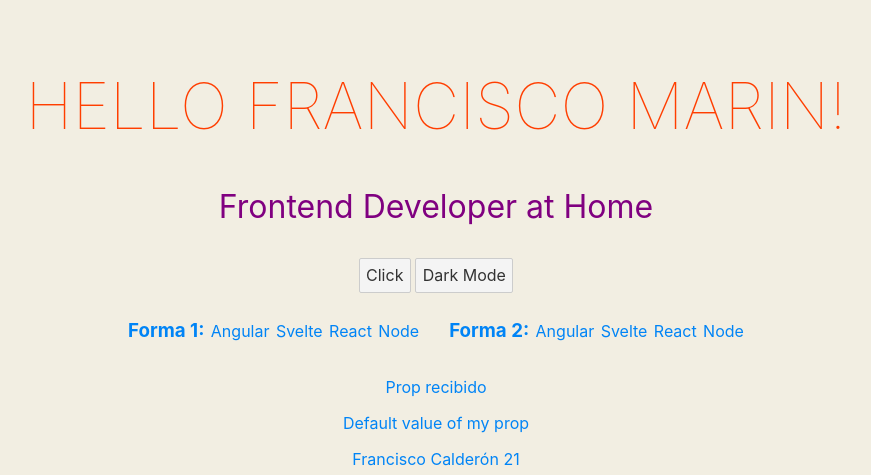
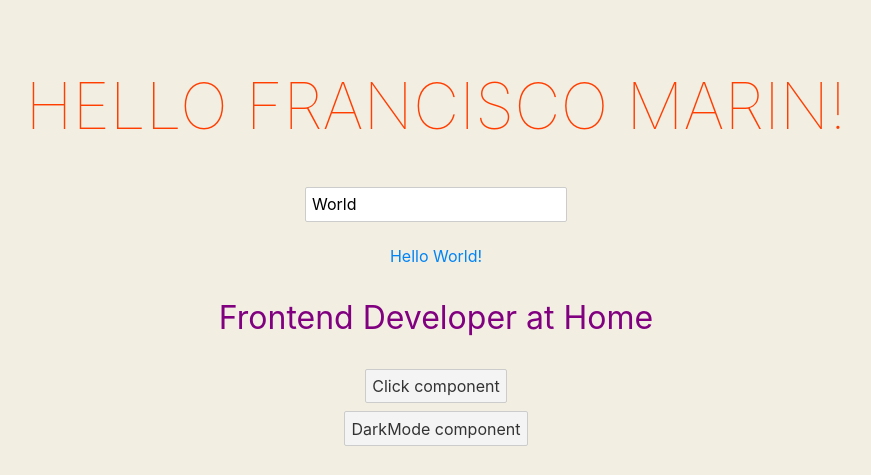
Before and after one commit to franciscomarin98/Svelte-Intro-One, a Svelte app: page / in a window 1280 px wide. Shown: the top 475 px of the page, without its empty margins (204-1075 px from the left). Built offline with nearby package versions, Linux system fonts and the light colour scheme.

Commit message:
Eventos del DOM y Binding

```diff
--- a/src/App.svelte
+++ b/src/App.svelte
@@ -3,6 +3,7 @@
 	import Text from './components/Text.svelte';
 	import Skills from './components/Skills.svelte';
 	import Person from './components/Person.svelte';
+import Input from './components/Input.svelte';
 	export let name;
 	export let lastName;
 	let svelteLogo = 'https://arepa.s3.amazonaws.com/svelte-logo.png';
@@ -15,11 +16,12 @@
 
 <main>
 	<h1>Hello {name} {lastName}!</h1>
+	<Input />
 	<About />
 	<Skills />
 	<Text anotherText={'Prop recibido'} />
 	<Text />
-	<!-- <Person name={data.name} lastName={data.lastName} age={data.age} /> -->
+	<Person name={data.name} lastName={data.lastName} age={data.age} />
 	<Person {...data} />
 	<img src={svelteLogo} alt="Svelte Logo">
 
--- a/src/components/About.svelte
+++ b/src/components/About.svelte
@@ -1,4 +1,6 @@
 <script>
+import Button from './Button.svelte';
+
     let someText = "Frontend Developer at Home";
     let count = 0;
     let styles = {
@@ -25,10 +27,16 @@
              <span>Hello DarkMode</span>
         </p>
     {/if}
-    <button on:click={handleIncrement}>
+    <!-- <button on:click={handleIncrement}>
         Click {count === 0 ? "" : count}
-    </button>
-    <button on:click={toggle}>Dark Mode</button>
+    </button> -->
+    <!-- <button on:click={toggle}>Dark Mode</button> -->
+    <Button text="Click"
+            count={count}
+            on:click={handleIncrement} />
+
+    <Button text='DarkMode'
+            on:click={toggle} />
 </div>
 
 <style>
--- /dev/null
+++ b/src/components/Button.svelte
@@ -0,0 +1,15 @@
+<script>
+    // your script goes here
+    export let count = 0;
+    export let text;
+</script>
+
+<div class="Button">
+    <button on:click>{text} component {count === 0 ? "" : count}</button>
+</div>
+
+<!-- markup (zero or more items) goes here -->
+
+<style>
+    /* your styles go here */
+</style>
--- /dev/null
+++ b/src/components/Input.svelte
@@ -0,0 +1,14 @@
+<script>
+    // your script goes here
+    export let name = "World";
+</script>
+
+<!-- markup (zero or more items) goes here -->
+<div class="Input">
+    <input type="text" bind:value={name} />
+    <p>Hello {name}!</p>
+</div>
+
+<style>
+    /* your styles go here */
+</style>
```
